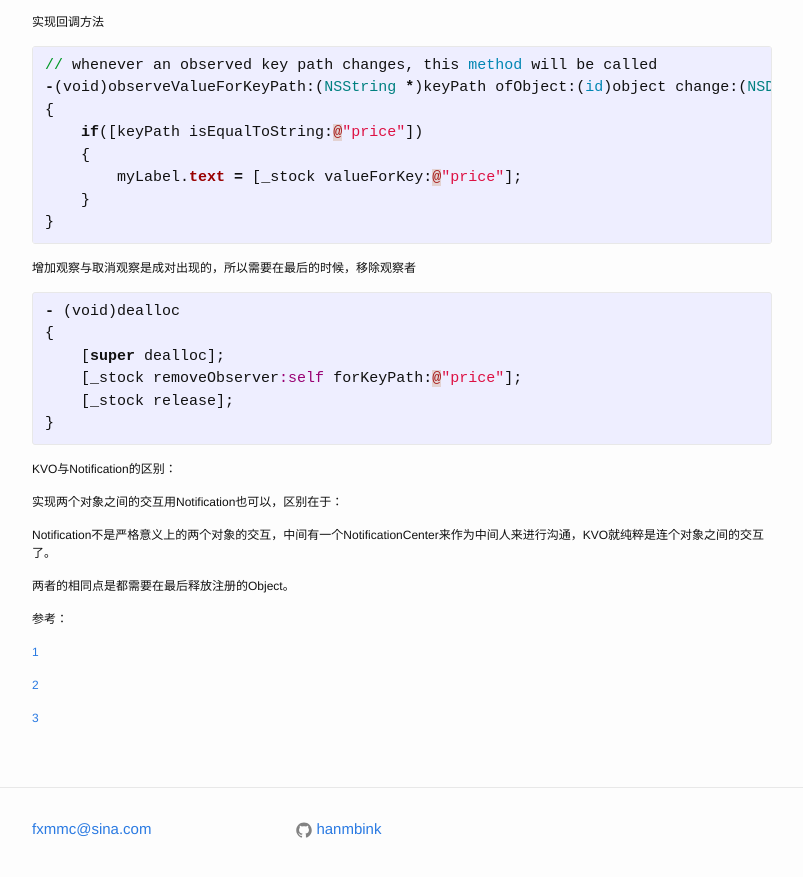
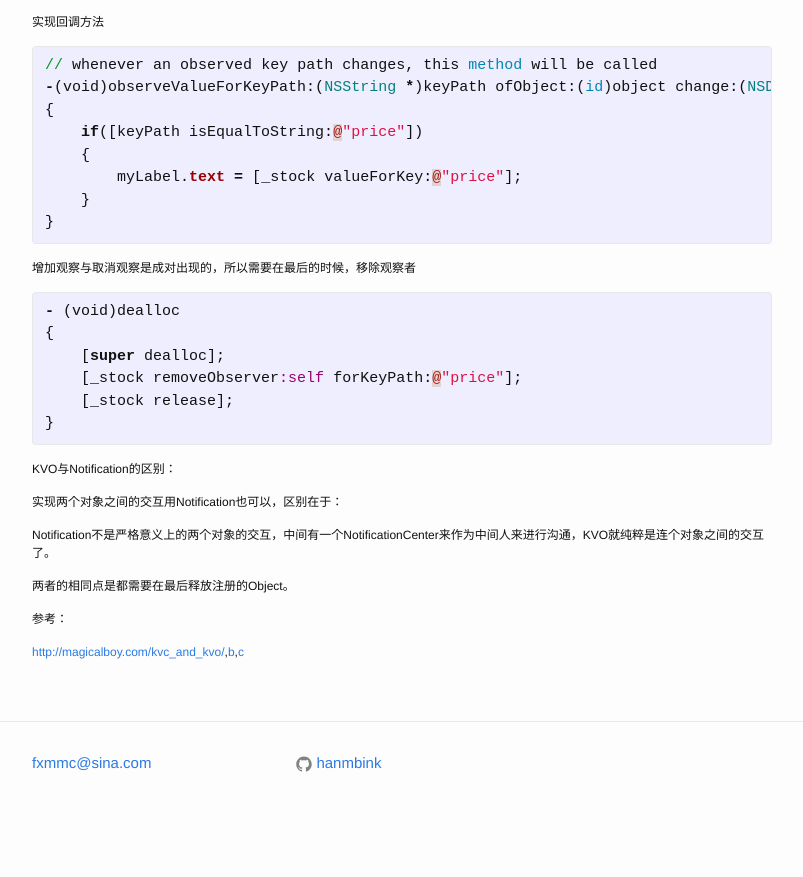
Before and after one commit to binkwang/hanmbink.github.io, a Jekyll site: the page built from _posts/2014-10-23-iOS的观察者模式之KVC&KVO.markdown, in a window 1280 px wide and 900 px high, scrolled down 2024 px. Shown: the top 877 px of the window, without its empty margins (238-1041 px from the left). Built offline with Jekyll 4.4.1, drawn with Linux system fonts in a browser that asks for light colours; after the commit the page ends 2858 px from its top, so only the background shows below that.

Commit message:
Update 2014-10-23-iOS的观察者模式之KVC&KVO.markdown

```diff
--- a/_posts/2014-10-23-iOS的观察者模式之KVC&KVO.markdown
+++ b/_posts/2014-10-23-iOS的观察者模式之KVC&KVO.markdown
@@ -145,11 +145,7 @@ Notification不是严格意义上的两个对象的交互，中间有一个Notif
 
 参考：
 
-[1][url01]
-
-[2][url02]
-
-[3][url03]
+[http://magicalboy.com/kvc_and_kvo/][url01],[b][url02],[c][url03]
 
 [url01]:    http://magicalboy.com/kvc_and_kvo/
 [url02]:    http://blog.csdn.net/messageloop3/article/details/8634798
```
